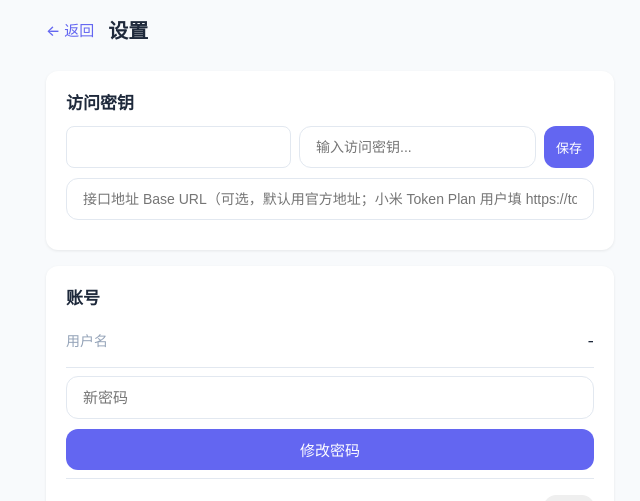
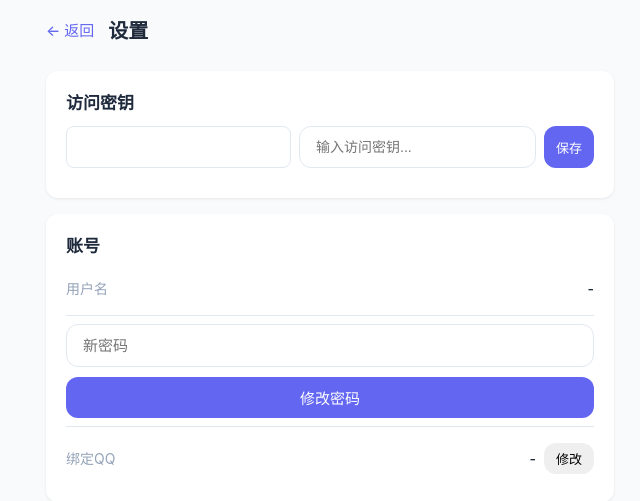
Before and after one commit to Bochi07/aichat, a Python web app: template templates/settings.html in a window 1280 px wide. Shown: the top 501 px of the page, without its empty margins (310-950 px from the left). Run offline with Jinja, Linux system fonts and the light colour scheme; the template is opened without the code that fills it, so the values that code supplies are empty.

Commit message:
Add files via upload

```diff
--- a/templates/settings.html
+++ b/templates/settings.html
@@ -20,12 +20,10 @@
             <input type="text" id="key-input" class="input" style="flex:1;font-size:14px" placeholder="输入访问密钥..." autocomplete="off">
             <button class="btn btn-sm" onclick="saveKey()" style="background:var(--primary);color:#fff;white-space:nowrap">保存</button>
         </div>
-        <input type="text" id="base-url-input" class="input" style="font-size:14px;margin-bottom:10px;display:block" placeholder="接口地址 Base URL（可选，默认用官方地址；小米 Token Plan 用户填 https://token-plan-cn.xiaomimimo.com/v1）" autocomplete="off">
         <div id="key-status" style="font-size:13px;color:#94a3b8;margin-top:6px"></div>
         <div id="key-detail" style="display:none;margin-top:8px;padding:8px 12px;background:#f0fdf4;border-radius:8px;font-size:13px">
             <span id="key-provider-name"></span>
             <span id="key-full" style="font-family:monospace;word-break:break-all;display:block;margin-top:4px;color:#166534"></span>
-            <span id="key-baseurl" style="display:block;margin-top:4px;color:#334155"></span>
             <button class="btn btn-sm" onclick="deleteCurKey()" style="margin-top:6px;background:#ef4444;color:#fff">删除此密钥</button>
         </div>
     </div>
@@ -75,15 +73,15 @@ async function loadInfo(){
     for(const pid of PROVIDER_IDS){if(keysData[pid]&&keysData[pid].has_key){curProvider=pid;break;}}
     document.getElementById('provider-pick').innerHTML=PROVIDER_IDS.map(pid=>`<option value="${pid}" ${pid===curProvider?'selected':''}>${(PROVIDER_INFO[pid]||{}).name||pid}</option>`).join('');
     updateStatus();
-    if(curProvider){showDetail(curProvider);document.getElementById('key-input').style.display='none';document.getElementById('base-url-input').style.display='none';document.querySelector('#provider-pick').parentElement.querySelector('.btn').style.display='none';}
+    if(curProvider){showDetail(curProvider);document.getElementById('key-input').style.display='none';document.querySelector('#provider-pick').parentElement.querySelector('.btn').style.display='none';}
     document.getElementById('account-name').textContent=meResp.ok?(await meResp.json()).username:'已登录';
 }
 function updateStatus(){
     const parts=PROVIDER_IDS.map(pid=>{const n=(PROVIDER_INFO[pid]||{}).name||pid;return keysData[pid]&&keysData[pid].has_key?n+' ✅':'';}).filter(Boolean);
     document.getElementById('key-status').textContent=parts.length?'已配置：'+parts.join(' | '):'暂未配置访问密钥';
 }
-function showDetail(pid){document.getElementById('key-detail').style.display='block';document.getElementById('key-provider-name').textContent=(PROVIDER_INFO[pid]||{}).name||pid;document.getElementById('key-full').textContent=keysData[pid]?keysData[pid].api_key:'';document.getElementById('key-baseurl').textContent=keysData[pid]&&keysData[pid].base_url?'Base URL: '+keysData[pid].base_url:'';}
-async function saveKey(){const pid=document.getElementById('provider-pick').value,api_key=document.getElementById('key-input').value.trim(),base_url=document.getElementById('base-url-input').value.trim();if(!api_key)return alert('请输入访问密钥');const resp=await fetch('api/keys',{method:'POST',headers:{'Content-Type':'application/json'},body:JSON.stringify({provider:pid,api_key,base_url})});if(resp.ok){alert('已保存');location.reload();}else alert((await resp.json()).detail||'失败');}
+function showDetail(pid){document.getElementById('key-detail').style.display='block';document.getElementById('key-provider-name').textContent=(PROVIDER_INFO[pid]||{}).name||pid;document.getElementById('key-full').textContent=keysData[pid]?keysData[pid].api_key:'';}
+async function saveKey(){const pid=document.getElementById('provider-pick').value,api_key=document.getElementById('key-input').value.trim();if(!api_key)return alert('请输入访问密钥');const resp=await fetch('api/keys',{method:'POST',headers:{'Content-Type':'application/json'},body:JSON.stringify({provider:pid,api_key})});if(resp.ok){alert('已保存');location.reload();}else alert((await resp.json()).detail||'失败');}
 async function deleteCurKey(){if(!curProvider||!confirm('确定删除此访问密钥？'))return;await fetch('api/keys/'+curProvider,{method:'DELETE'});location.reload();}
 
 async function changePassword(e){e.preventDefault();const pwd=document.getElementById('new-password').value.trim();if(!pwd)return;const msg=document.getElementById('pwd-msg'),resp=await fetch('api/auth/password',{method:'PUT',headers:{'Content-Type':'application/json'},body:JSON.stringify({password:pwd})}),data=await resp.json();msg.style.display='block';msg.style.fontSize='13px';msg.style.marginTop='6px';msg.style.color=resp.ok?'#16a34a':'#dc2626';msg.textContent=data.message||data.detail||'失败';if(resp.ok){document.getElementById('new-password').value='';setTimeout(()=>{window.location.href='login';},1200);}}
```
